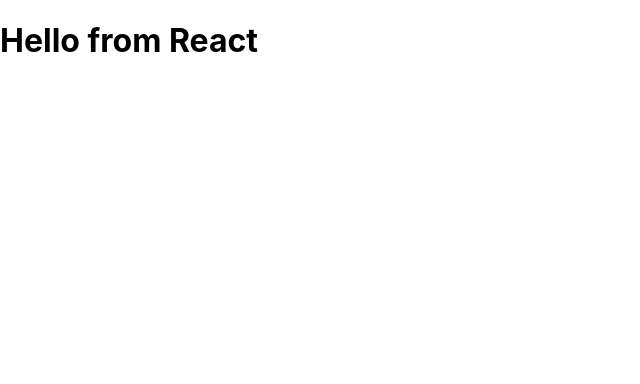
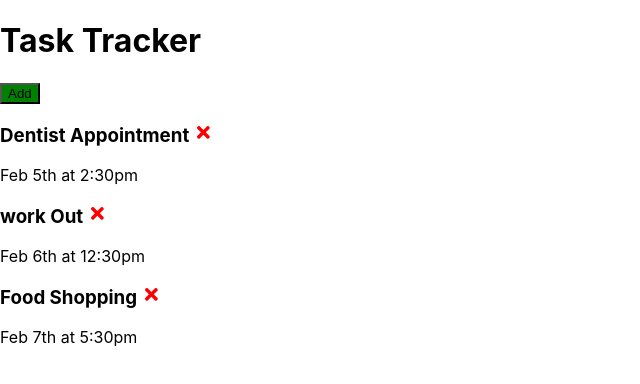
Before and after one commit to a4my/react-task-tracker, a React (Create React App) app: page / in a window 1280 px wide. Shown: the top 384 px of the page, without its empty margins (0-640 px from the left). Built offline with nearby package versions, Linux system fonts and the light colour scheme.

Commit message:
Added a tasks array and created the delete task feature

```diff
--- a/src/App.js
+++ b/src/App.js
@@ -1,7 +1,38 @@
-function App() {
+import { useState } from 'react'
+import Header from './components/Header'
+import Tasks from './components/Tasks'
+
+const App = () => {
+  const [tasks, setTasks] = useState([
+    {
+      id: 1,
+      text: 'Dentist Appointment',
+      day: 'Feb 5th at 2:30pm',
+      reminder: true
+    },
+    {
+      id: 2,
+      text: 'work Out',
+      day: 'Feb 6th at 12:30pm',
+      reminder: true
+    },
+    {
+      id: 3,
+      text: 'Food Shopping',
+      day: 'Feb 7th at 5:30pm',
+      reminder: true
+    }
+  ])
+
+  // Delete task
+  const deleteTask = id => {
+    setTasks(tasks.filter(task => task.id !== id))
+  }
+
   return (
     <div className="container">
-      <h1>Hello from React</h1>
+      <Header />
+      <Tasks tasks={tasks} onDelete={deleteTask} />
     </div>
   )
 }
```
